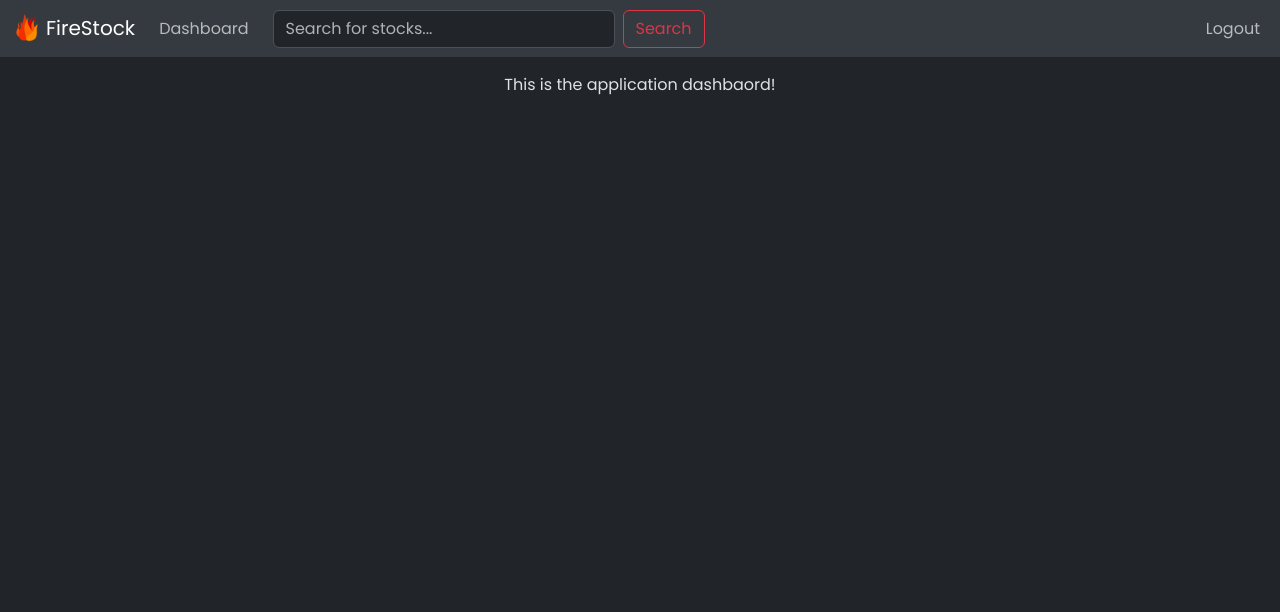
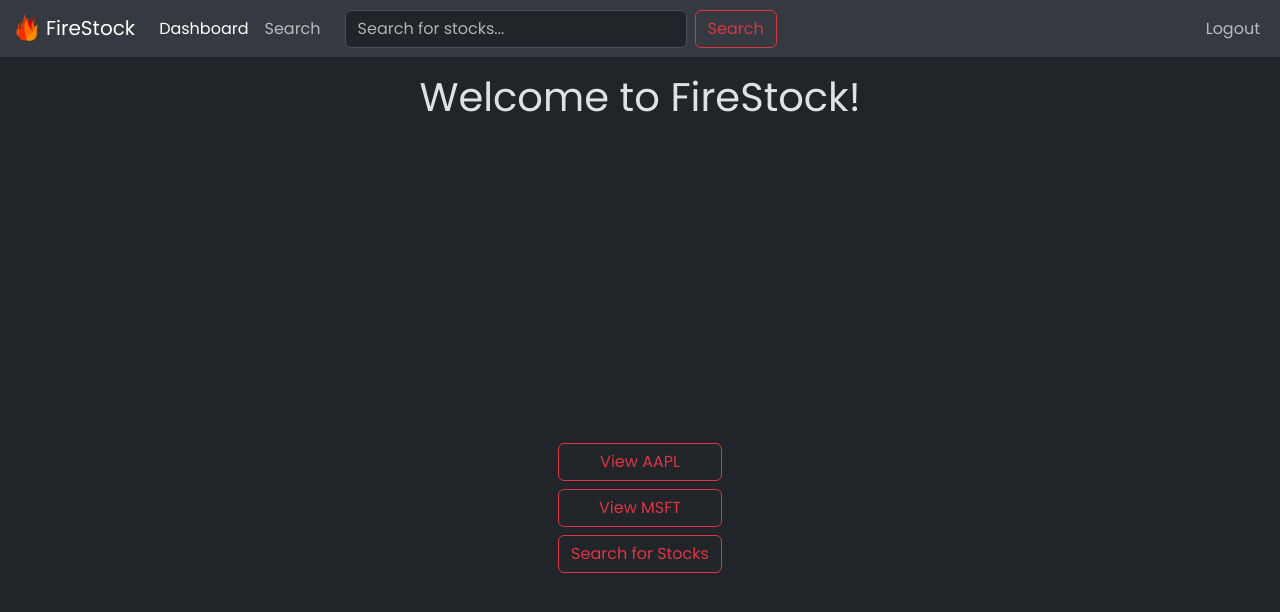
Before and after one commit to willi4en/StockTradingApp, a React (Create React App) app in the folder client/: page /app in a window 1280 px wide. Shown: the top 612 px of the page. Built offline with nearby package versions, Linux system fonts and the light colour scheme; sample sign-in values are in the browser's storage.

Commit message:
must be logged in for ALL FEATURES

```diff
--- a/client/src/components/MainHeader/MainHeader.tsx
+++ b/client/src/components/MainHeader/MainHeader.tsx
@@ -51,20 +51,20 @@ function MainHeader(props: { token: string; removeToken: () => void }) {
               </li>
             </ul>
           ) : (
+            <>
               <ul className="navbar-nav mb-lg-0 me-3">
                 <li className="nav-item">
                   <Link to="/app" className="nav-link">
                     Dashboard
                   </Link>
                 </li>
+                <li className="nav-item">
+                  <Link to="/app/search" className="nav-link">
+                    Search
+                  </Link>
+                </li>
               </ul>
-          )}
-
-          <form
-            className="d-flex me-auto"
-            role="search"
-            onSubmit={handleSubmit}
-          >
+              <form className="d-flex" role="search" onSubmit={handleSubmit}>
                 <input
                   className="form-control me-2"
                   name="stock"
@@ -76,7 +76,10 @@ function MainHeader(props: { token: string; removeToken: () => void }) {
                   Search
                 </button>
               </form>
-          <ul className="navbar-nav mb-2 mb-lg-0">
+            </>
+          )}
+
+          <ul className="navbar-nav mb-2 mb-lg-0 ms-auto">
             {!props.token ? (
               <>
                 <li className="nav-item">
--- a/client/src/index.tsx
+++ b/client/src/index.tsx
@@ -36,16 +36,6 @@ function App() {
           element: <About />,
           errorElement: <ErrorPage />,
         },
-        {
-          path: '/stocks/:symbol',
-          element: <SymbolQuote />,
-          errorElement: <ErrorPage />,
-        },
-        {
-          path: '/search',
-          element: <Search />,
-          errorElement: <ErrorPage />,
-        },
       ],
     },
     {
@@ -61,6 +51,16 @@ function App() {
         {
           path: '/app',
           element: <Dashboard />,
+          errorElement: <ErrorPage />,
+        },
+        {
+          path: 'stocks/:symbol',
+          element: <SymbolQuote />,
+          errorElement: <ErrorPage />,
+        },
+        {
+          path: 'search',
+          element: <Search />,
           errorElement: <ErrorPage />,
         },
         {
--- a/client/src/routes/dashboard/dashboard.tsx
+++ b/client/src/routes/dashboard/dashboard.tsx
@@ -1,7 +1,39 @@
-import React from 'react';
+import React, { useEffect } from 'react';
+import changeActiveLink from '../../utils/changeActiveLink';
 
 function Dashboard() {
-  return <div>This is the application dashbaord!</div>;
+  useEffect(() => {
+    changeActiveLink('/app');
+  });
+
+  return (
+    <div className="d-flex flex-column align-items-center center-content">
+      <h1>Welcome to FireStock!</h1>
+      <div className="d-flex flex-column mt-auto">
+        <a
+          className="btn btn-outline-danger mt-2"
+          href="/app/stocks/AAPL"
+          role="button"
+        >
+          View AAPL
+        </a>
+        <a
+          className="btn btn-outline-danger mt-2"
+          href="/app/stocks/MSFT"
+          role="button"
+        >
+          View MSFT
+        </a>
+        <a
+          className="btn btn-outline-danger mt-2"
+          href="/app/search"
+          role="button"
+        >
+          Search for Stocks
+        </a>
+      </div>
+    </div>
+  );
 }
 
 export default Dashboard;
--- a/client/src/routes/main/main.tsx
+++ b/client/src/routes/main/main.tsx
@@ -11,22 +11,11 @@ function Main() {
     <div className="d-flex flex-column align-items-center center-content">
       <h1>Welcome to FireStock!</h1>
       <div className="d-flex flex-column mt-auto">
-        <a
-          className="btn btn-outline-danger mt-2"
-          href="/stocks/AAPL"
-          role="button"
-        >
-          View AAPL
+        <a className="btn btn-outline-danger mt-2" href="/login" role="button">
+          Login to FireStock
         </a>
-        <a
-          className="btn btn-outline-danger mt-2"
-          href="/stocks/MSFT"
-          role="button"
-        >
-          View MSFT
-        </a>
-        <a className="btn btn-outline-danger mt-2" href="/search" role="button">
-          Search for Stocks
+        <a className="btn btn-outline-danger mt-2" href="/about" role="button">
+          Project Information
         </a>
       </div>
     </div>
--- a/client/src/routes/search/search.tsx
+++ b/client/src/routes/search/search.tsx
@@ -1,5 +1,6 @@
 import React, { useState, useEffect } from 'react';
 import { useSearchParams } from 'react-router-dom';
+import changeActiveLink from '../../utils/changeActiveLink';
 import './search.scss';
 
 function Search() {
@@ -9,6 +10,10 @@ function Search() {
   const [isLoading, setIsLoading] = useState(false);
 
   const stock = searchParams.get('stock');
+
+  useEffect(() => {
+    changeActiveLink('/app/search');
+  });
 
   useEffect(() => {
     async function getStocks() {
@@ -61,6 +66,14 @@ function Search() {
       {stockData && (
         <div className="d-flex flex-column align-items-center">
           <h4>Total Results: {stockData.count}</h4>
+          <h6>
+            PLEASE NOTE: Not all stocks provided by the Finnhub API are
+            publically available
+          </h6>
+          <h6 className="mb-4">
+            If the stock details page shows nothing but zeros that stock is not
+            available to the public
+          </h6>
           <ul className="list-group">
             {stockData.result.map((stock) => (
               <li key={stock.symbol} className="list-group-item d-flex">
--- a/client/src/routes/symbolQuote/symbolQuote.tsx
+++ b/client/src/routes/symbolQuote/symbolQuote.tsx
@@ -14,7 +14,7 @@ function SymbolQuote() {
     pc: 0,
     t: 0,
   });
-  const pathname = useLocation().pathname.slice(8);
+  const pathname = useLocation().pathname.slice(12);
 
   useEffect(() => {
     fetch(`/stocks/${pathname}`)
--- a/client/src/utils/changeActiveLink.ts
+++ b/client/src/utils/changeActiveLink.ts
@@ -4,8 +4,10 @@ const changeActiveLink = (page: string): void => {
   oldlink?.removeAttribute('aria-current');
 
   const navlink =
-    page === '/'
-      ? document.querySelectorAll("a[href='/']")[1]
+    page === '/' || page === '/app'
+      ? page === '/'
+        ? document.querySelectorAll("a[href='/']")[1]
+        : document.querySelectorAll("a[href='/app']")[1]
       : document.querySelector(`a[href='${page}']`);
   navlink?.classList.add('active');
   navlink?.setAttribute('aria-current', 'page');
```
Lines whose indentation alone changed are shown as unchanged.
